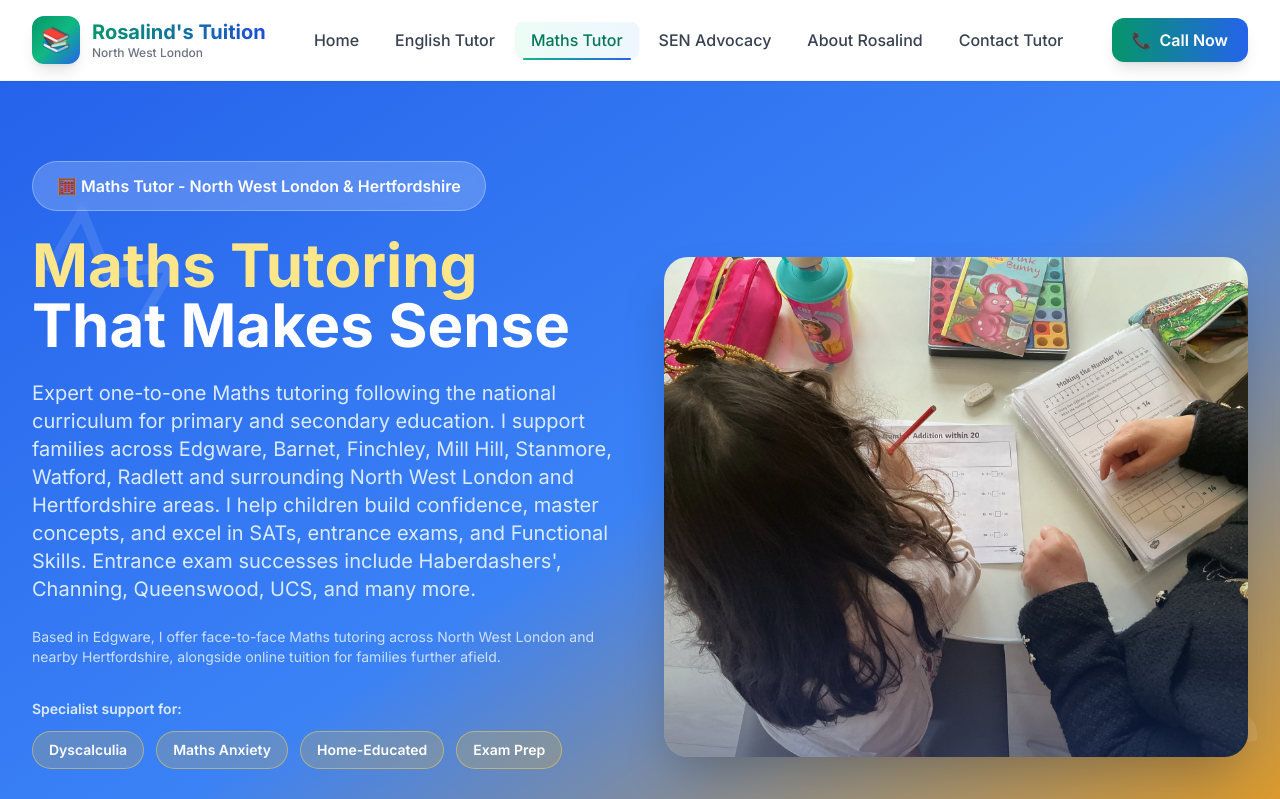
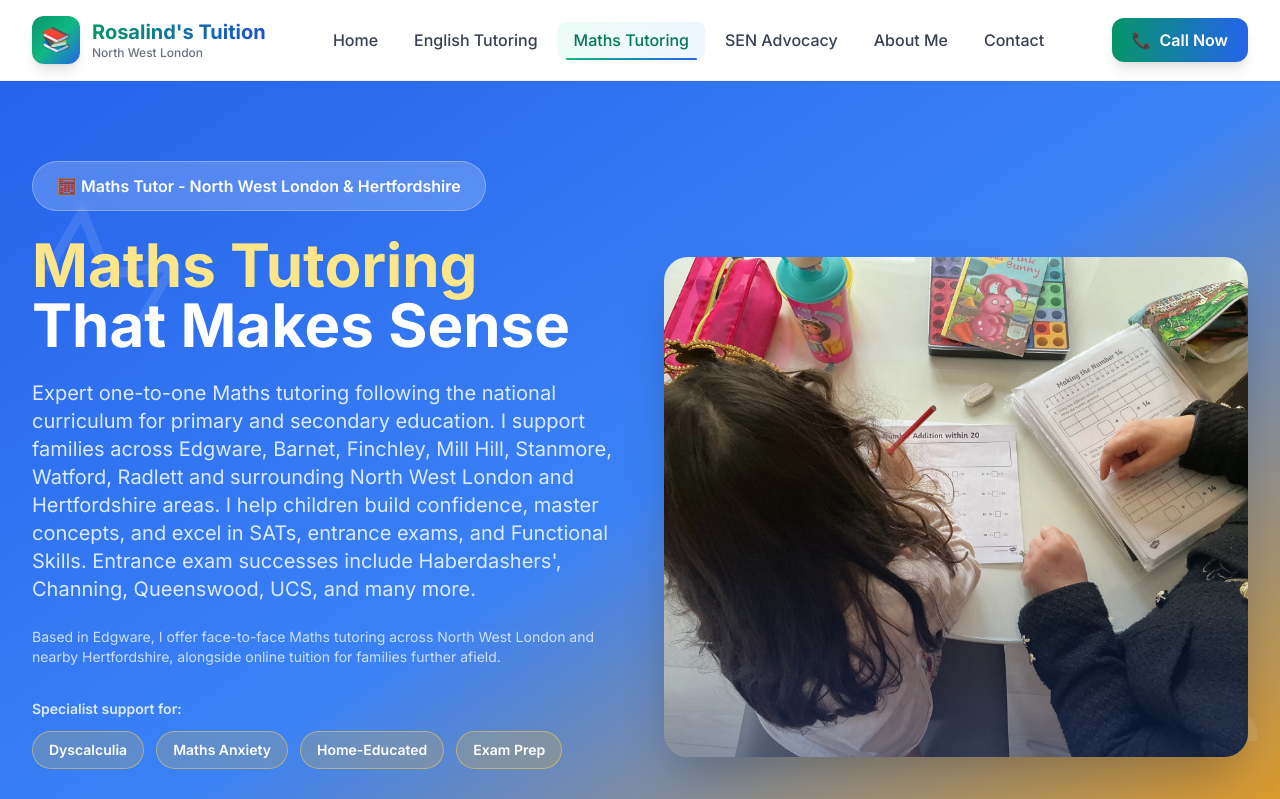
Before and after one commit to Eluented/r-t, a Next.js app: page /maths in a window 1280 px wide. Shown: the top 799 px of the page. Built offline with nearby package versions, Linux system fonts and the light colour scheme.

Commit message:
last changes

```diff
--- a/app/page.tsx
+++ b/app/page.tsx
@@ -226,7 +226,7 @@ export default function Home() {
               {
                 icon: '💪',
                 title: 'Confidence Building',
-                desc: 'More than academics—we rebuild self-belief'
+                desc: 'More than academics— I rebuild self-belief'
               },
               {
                 icon: '📈',
@@ -259,11 +259,11 @@ export default function Home() {
           </div>
           <div className="grid grid-cols-1 sm:grid-cols-2 lg:grid-cols-5 gap-4">
             {[
-              { href: '/english', title: 'English Tutor', desc: 'Reading, writing, phonics and exam support' },
-              { href: '/maths', title: 'Maths Tutor', desc: 'Confidence, concepts and exam preparation' },
+              { href: '/english', title: 'English Tutoring', desc: 'Reading, writing, phonics and exam support' },
+              { href: '/maths', title: 'Maths Tutoring', desc: 'Confidence, concepts and exam preparation' },
               { href: '/advocacy', title: 'SEN Advocacy', desc: 'Support for EHCPs and parent guidance' },
-              { href: '/about', title: 'About Rosalind', desc: 'Qualifications, experience and teaching approach' },
-              { href: '/contact', title: 'Contact Tutor', desc: 'Book a free consultation and get in touch' },
+              { href: '/about', title: 'About Me', desc: 'Qualifications, experience and teaching approach' },
+              { href: '/contact', title: 'Contact', desc: 'Book a free consultation and get in touch' },
             ].map((item) => (
               <Link
                 key={item.href}
--- a/components/Footer.tsx
+++ b/components/Footer.tsx
@@ -44,7 +44,7 @@ export default function Footer() {
                 <span>07908 845 498</span>
               </a>
               <a
-                href="mailto:rosalindreindorp@sky.com"
+                href="mailto:rosalindstuition@gmail.com"
                 className="w-full sm:w-auto inline-flex items-center justify-center gap-2 rounded-xl border border-blue-300/30 bg-blue-500/10 px-5 py-3 text-sm font-semibold text-blue-200 hover:bg-blue-500/20 hover:text-white transition-colors duration-200"
               >
                 <span>✉️</span>
@@ -78,7 +78,7 @@ export default function Footer() {
                 <a href="tel:07908845498" className="inline-flex items-center gap-2 hover:text-white transition-colors duration-200">📞 07908 845 498</a>
               </li>
               <li>
-                <a href="mailto:rosalindreindorp@sky.com" className="inline-flex items-center gap-2 hover:text-white transition-colors duration-200 break-all">✉️ rosalindreindorp@sky.com</a>
+                <a href="mailto:rosalindstuition@gmail.com" className="inline-flex items-center gap-2 hover:text-white transition-colors duration-200 break-all">✉️ rosalindstuition@gmail.com</a>
               </li>
               <li>📍 North West London</li>
             </ul>
--- a/components/Header.tsx
+++ b/components/Header.tsx
@@ -11,11 +11,11 @@ export default function Header() {
 
   const navItems = [
     { href: '/', label: 'Home' },
-    { href: '/english', label: 'English Tutor' },
-    { href: '/maths', label: 'Maths Tutor' },
+    { href: '/english', label: 'English Tutoring' },
+    { href: '/maths', label: 'Maths Tutoring' },
     { href: '/advocacy', label: 'SEN Advocacy' },
-    { href: '/about', label: 'About Rosalind' },
-    { href: '/contact', label: 'Contact Tutor' },
+    { href: '/about', label: 'About Me' },
+    { href: '/contact', label: 'Contact' },
   ];
 
   const containerVariants = {
--- a/components/StructuredData.tsx
+++ b/components/StructuredData.tsx
@@ -74,7 +74,7 @@ export default function StructuredData({ type = 'home' }: StructuredDataProps) {
     },
     areaServed: serviceAreas,
     telephone: '+44 7908 845498',
-    email: 'rosalindreindorp@sky.com',
+    email: 'rosalindstuition@gmail.com',
   };
 
   const websiteSchema = {
@@ -122,7 +122,7 @@ export default function StructuredData({ type = 'home' }: StructuredDataProps) {
     url: baseUrl,
     areaServed: serviceAreas,
     telephone: '+44 7908 845498',
-    email: 'rosalindreindorp@sky.com',
+    email: 'rosalindstuition@gmail.com',
   };
 
   const serviceSchema = {
--- a/tsconfig.json
+++ b/tsconfig.json
@@ -35,6 +35,7 @@
     ".next/types/**/*.ts"
   ],
   "exclude": [
-    "node_modules"
+    "node_modules",
+    "my-next-app"
   ]
 }
```
Also changed, not shown: 1 other file (tests, documents, lock files or other folders).
